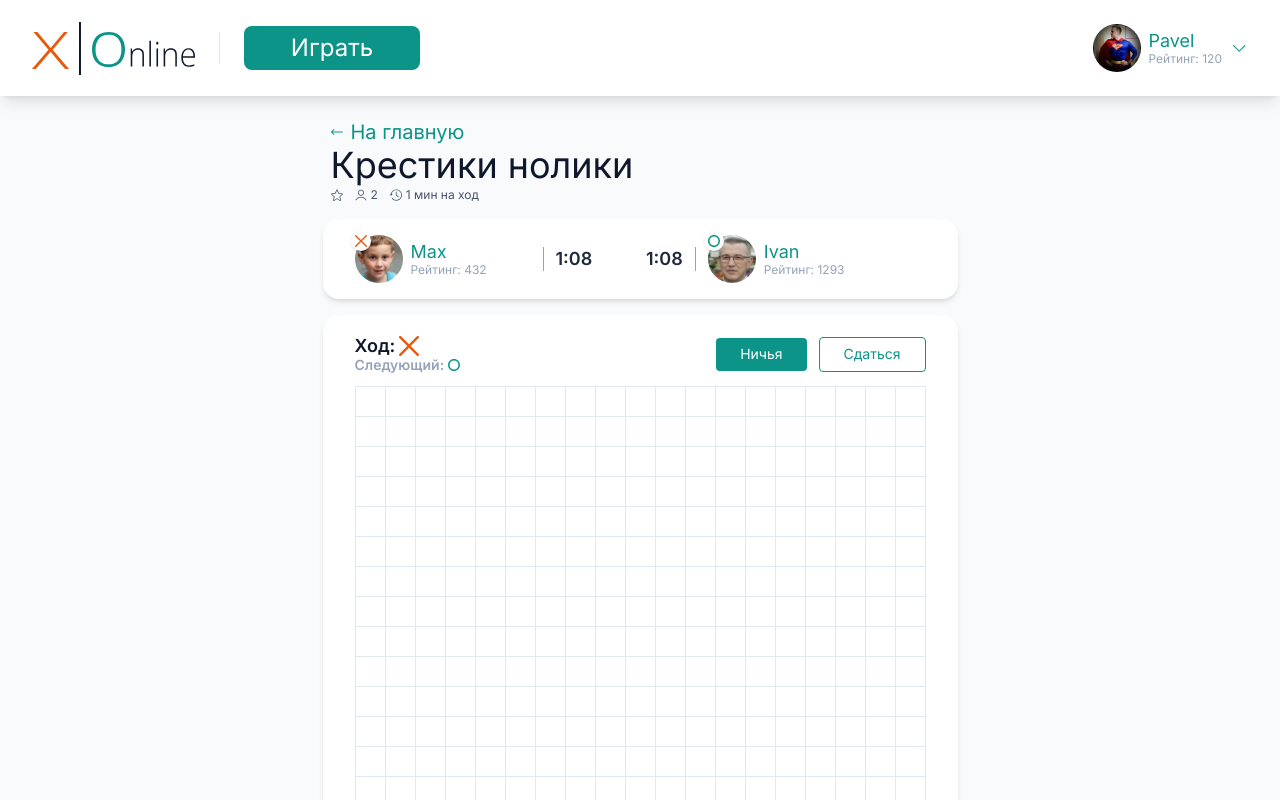
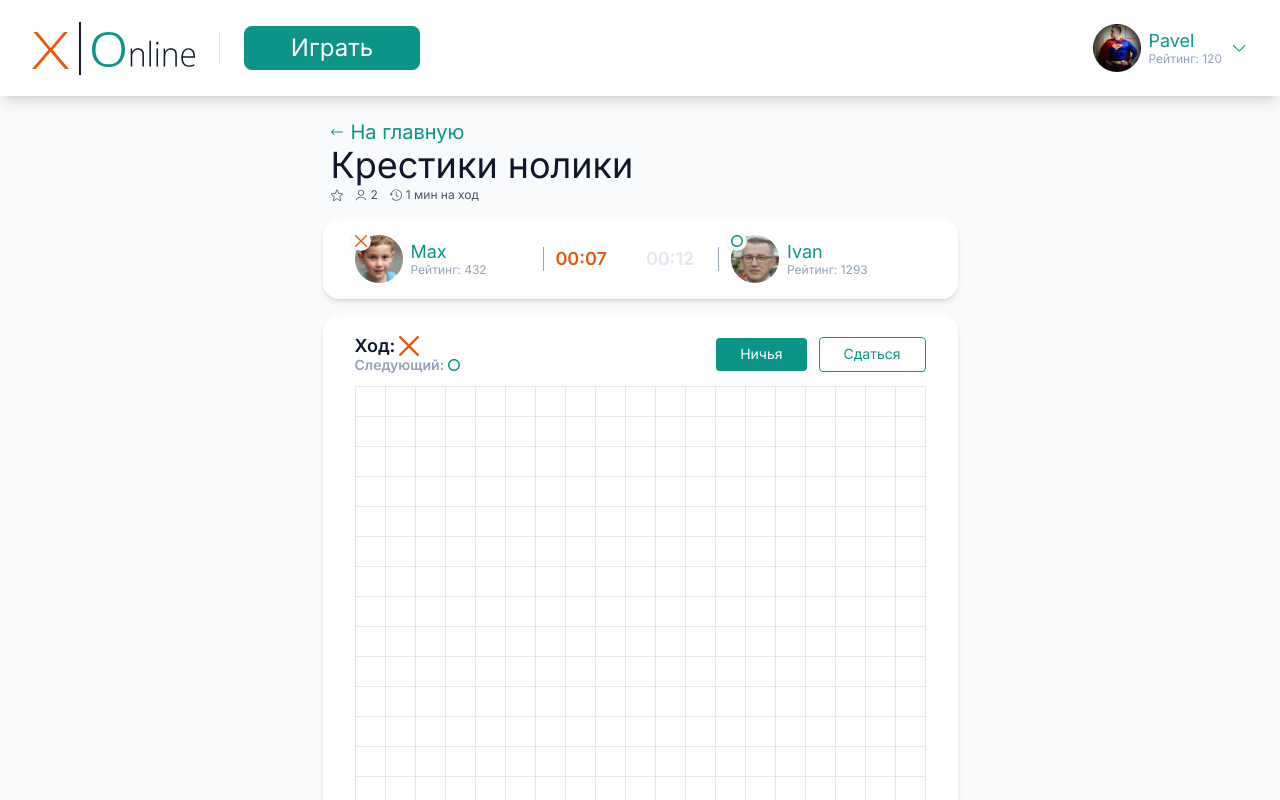
Before and after one commit to Mezin24/tic-tac-toe-online, a Next.js app: page / in a window 1280 px wide. Shown: the top 800 px of the page. Built offline with nearby package versions, Linux system fonts and the light colour scheme.

Commit message:
add player game timer

```diff
--- a/components/game/game-field.jsx
+++ b/components/game/game-field.jsx
@@ -1,12 +1,14 @@
 import clsx from "clsx";
 import { UIButton } from "../uikit/ui-button";
 import { GameSymbol } from "./game-symbol";
-import { UseGameState } from "./use-game-state";
 
-export const GameField = ({ className, playersCount }) => {
-  const { cells, currentMove, handleCellClick, nextMove } =
-    UseGameState(playersCount);
-
+export const GameField = ({
+  className,
+  cells,
+  currentMove,
+  handleCellClick,
+  nextMove,
+}) => {
   const actions = (
     <>
       <UIButton size="md" variant="primary">
--- a/components/game/game-info.jsx
+++ b/components/game/game-info.jsx
@@ -1,3 +1,4 @@
+import { useRef, useState, useEffect } from "react";
 import clsx from "clsx";
 import { Profile } from "components/profile";
 import { GameSymbol } from "./game-symbol";
@@ -38,7 +39,7 @@ const players = [
   },
 ];
 
-export const GameInfo = ({ className, playersCount }) => {
+export const GameInfo = ({ className, playersCount, currentMove }) => {
   return (
     <div
       className={clsx(
@@ -47,13 +48,44 @@ export const GameInfo = ({ className, playersCount }) => {
       )}
     >
       {players.slice(0, playersCount).map((player, i) => (
-        <PlayerInfo playerInfo={player} key={player.id} isRight={i % 2} />
+        <PlayerInfo
+          playerInfo={player}
+          key={player.id}
+          isRight={i % 2}
+          isTimerRunning={currentMove === player.symbol}
+        />
       ))}
     </div>
   );
 };
 
-function PlayerInfo({ playerInfo, isRight }) {
+function PlayerInfo({ playerInfo, isRight, isTimerRunning }) {
+  const [seconds, setSeconds] = useState(12);
+
+  const minutesString = String(Math.floor(seconds / 60)).padStart(2, 0);
+  const secondsString = String(seconds % 60).padStart(2, 0);
+  const isDanger = seconds < 10;
+
+  useEffect(() => {
+    if (isTimerRunning) {
+      const interval = setInterval(() => {
+        setSeconds((s) => Math.max(s - 1, 0));
+      }, 1000);
+      return () => {
+        clearInterval(interval);
+        setSeconds(60);
+      };
+    }
+  }, [isTimerRunning]);
+
+  const getTimerColor = () => {
+    if (isTimerRunning) {
+      return isDanger ? "text-orange-600" : "text-slate-900";
+    }
+
+    return "text-slate-200";
+  };
+
   return (
     <div className="flex items-center gap-3">
       <div className={clsx("relative", isRight && "order-last")}>
@@ -70,11 +102,12 @@ function PlayerInfo({ playerInfo, isRight }) {
       <div className="h-6 w-px bg-slate-400"></div>
       <div
         className={clsx(
-          "text-slate-800 text-lg font-semibold",
-          isRight && "order-first"
+          "text-lg font-semibold w-[60px]",
+          isRight && "order-first",
+          getTimerColor()
         )}
       >
-        1:08
+        {minutesString}:{secondsString}
       </div>
     </div>
   );
--- a/components/game/index.js
+++ b/components/game/index.js
@@ -1,3 +1,4 @@
 export { GameTitle } from "./game-title";
 export { GameInfo } from "./game-info";
 export { GameField } from "./game-field";
+export { UseGameState } from "./use-game-state";
--- a/pages/index.jsx
+++ b/pages/index.jsx
@@ -1,17 +1,29 @@
 import { useState } from "react";
 import { Header } from "components/header";
-import { GameTitle, GameInfo, GameField } from "components/game";
+import { GameTitle, GameInfo, GameField, UseGameState } from "components/game";
 
 export default function HomePage() {
   const [playersCount, setPlayersCount] = useState(2);
+  const { cells, currentMove, handleCellClick, nextMove } =
+    UseGameState(playersCount);
 
   return (
     <div className="bg-slate-50 min-h-screen">
       <Header />
       <main className="pt-6 mx-auto w-max">
         <GameTitle playersCount={playersCount} />
-        <GameInfo className="mt-4" playersCount={playersCount} />
-        <GameField className="mt-4" playersCount={playersCount} />
+        <GameInfo
+          className="mt-4"
+          playersCount={playersCount}
+          currentMove={currentMove}
+        />
+        <GameField
+          className="mt-4"
+          cells={cells}
+          currentMove={currentMove}
+          handleCellClick={handleCellClick}
+          nextMove={nextMove}
+        />
       </main>
     </div>
   );
```
